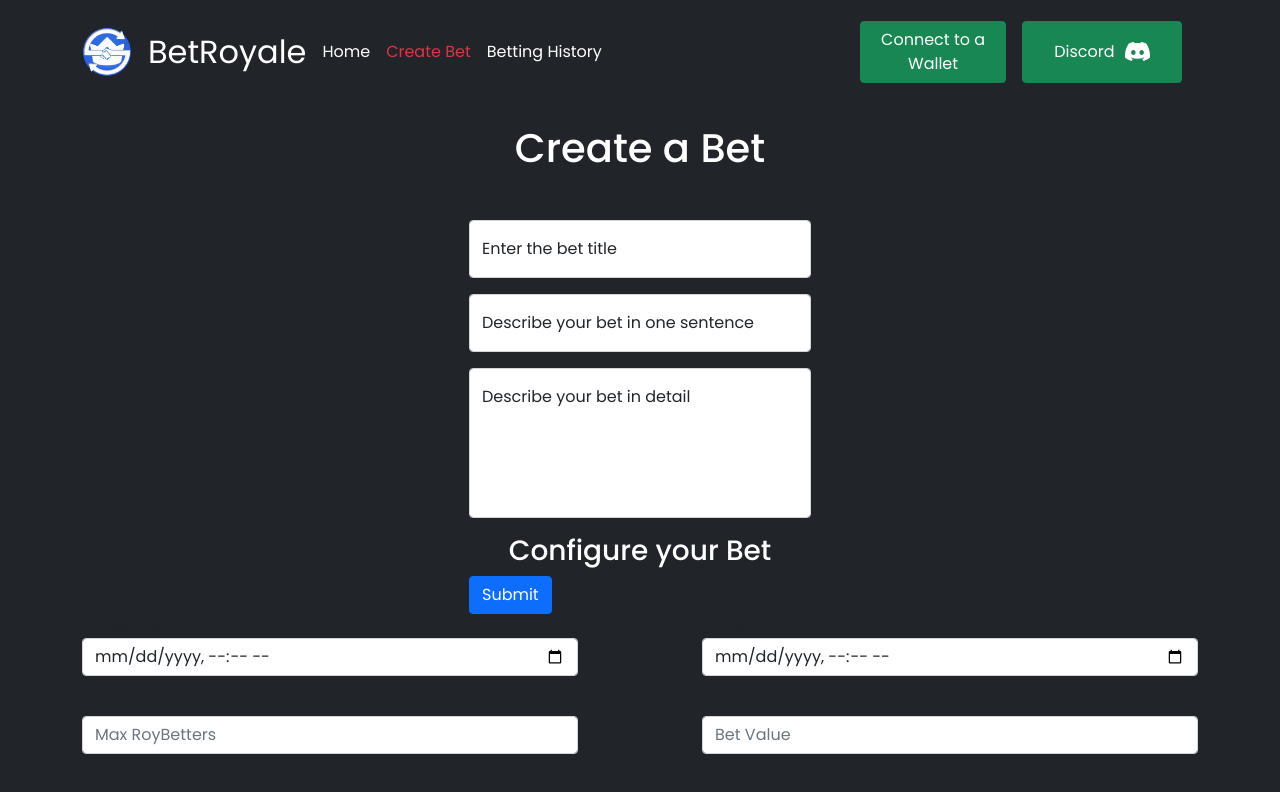
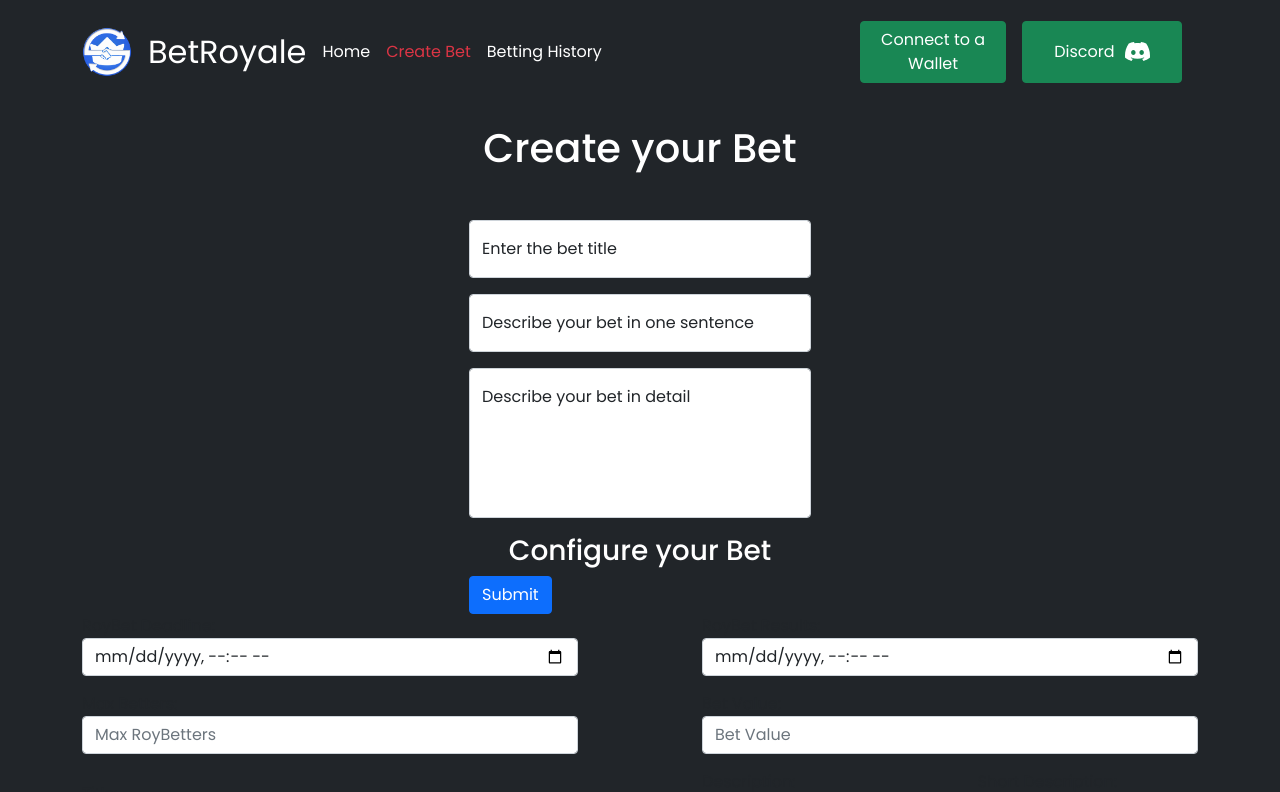
Before and after one commit to fsyntax/bet-royale, a React (Create React App) app: page /createBet in a window 1280 px wide. Shown: the top 792 px of the page. Built offline with nearby package versions, Linux system fonts and the light colour scheme.

Commit message:
Remove react-bootstrap-date-picker, since it's incompatible with current react + bootstrap version

```diff
--- a/src/pages/CreateBet.js
+++ b/src/pages/CreateBet.js
@@ -1,7 +1,6 @@
 import { useRef, useState } from "react";
 import { useHistory } from "react-router-dom";
 import { Modal, FloatingLabel, Form, Button } from "react-bootstrap";
-
 import BetService from "../api/Bet";
 
 import '../styles/createbet.scss'
@@ -102,7 +101,7 @@ const CreateBet = () => {
           </div>
         </div>
       </Modal>
-      <h1 className="text-4xl mb-5">Create a Bet</h1>
+      <h1 className="text-4xl mb-5">Create your Bet</h1>
 
       <Form>
         <FloatingLabel className="create-bet-form__field create-bet-form__title" controlId="cbf-title" label="Enter the bet title">
@@ -119,7 +118,6 @@ const CreateBet = () => {
           Submit
         </Button>
       </Form>
-
       <div className="flex justify-items-center align-items-center w-100 flex-column my-10">
         <div className="d-flex flex-column w-full">
           <div className="w-100 d-flex mb-3">
```
